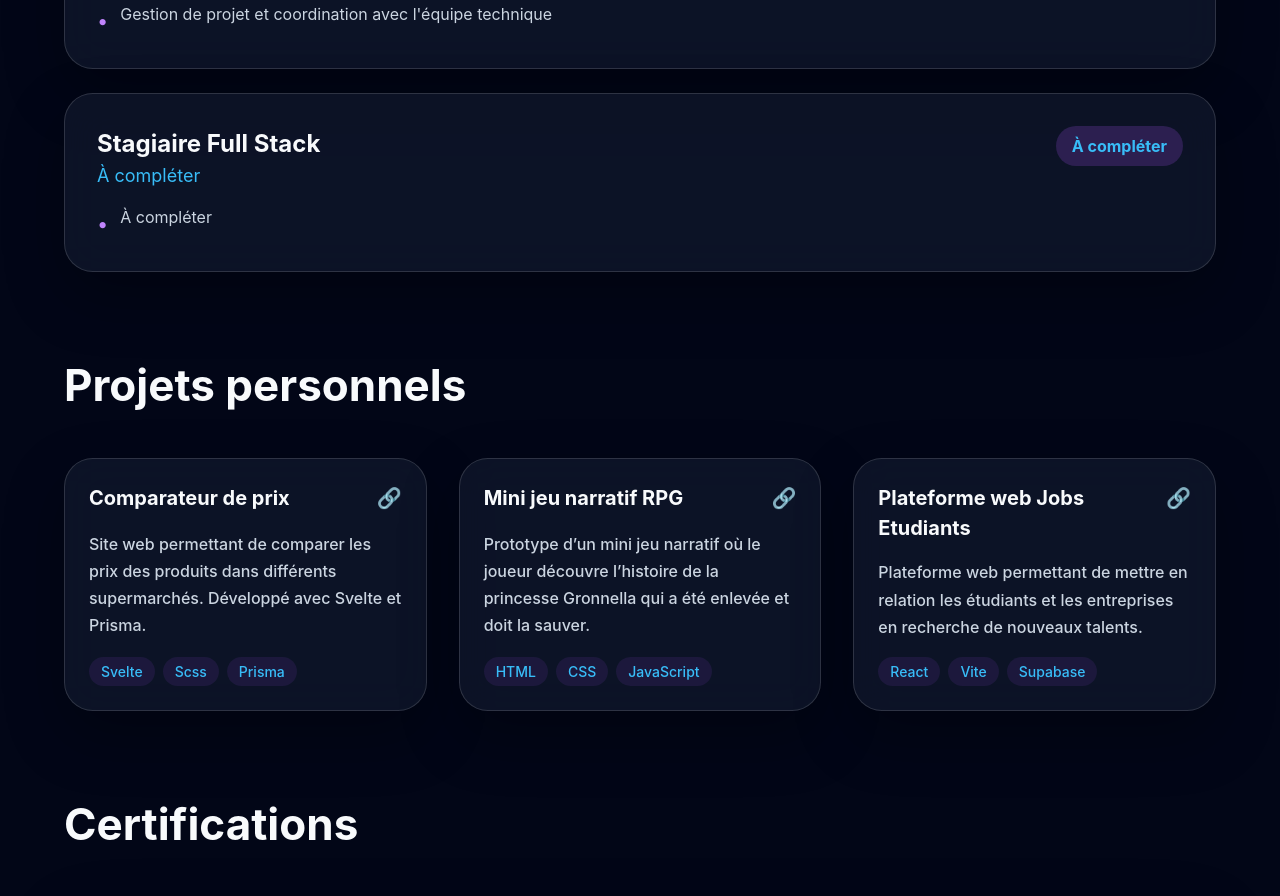
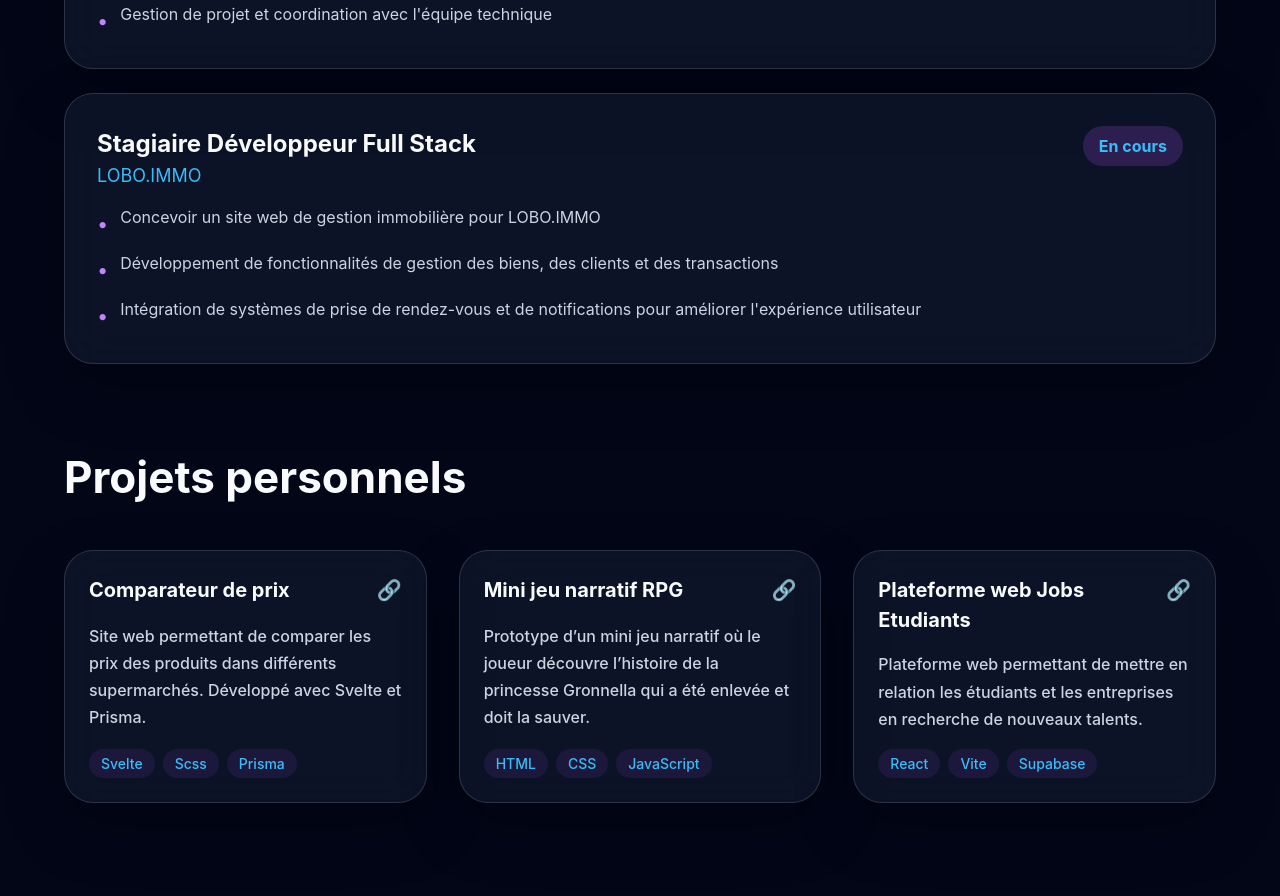
Before and after one commit to DivaneWangue/mon-portfolio, a React (Vite) app: page / in a window 1280 px wide. Shown: the part 2040-2936 px from the top of the page. Built offline with nearby package versions, Linux system fonts and the light colour scheme.

Commit message:
feat: Ajout des elements de la 2e competence

```diff
--- a/src/Portfolio/index.jsx
+++ b/src/Portfolio/index.jsx
@@ -124,11 +124,13 @@ const Experience = () => {
     },
     {
       id: 2,
-      title: 'Stagiaire Full Stack',
-      company: 'À compléter',
-      period: 'À compléter',
+      title: 'Stagiaire Développeur Full Stack',
+      company: 'LOBO.IMMO',
+      period: 'En cours',
       tasks: [
-        'À compléter'
+        'Concevoir un site web de gestion immobilière pour LOBO.IMMO',
+        'Développement de fonctionnalités de gestion des biens, des clients et des transactions',
+        'Intégration de systèmes de prise de rendez-vous et de notifications pour améliorer l\'expérience utilisateur'
       ]
     }
   ];
```
